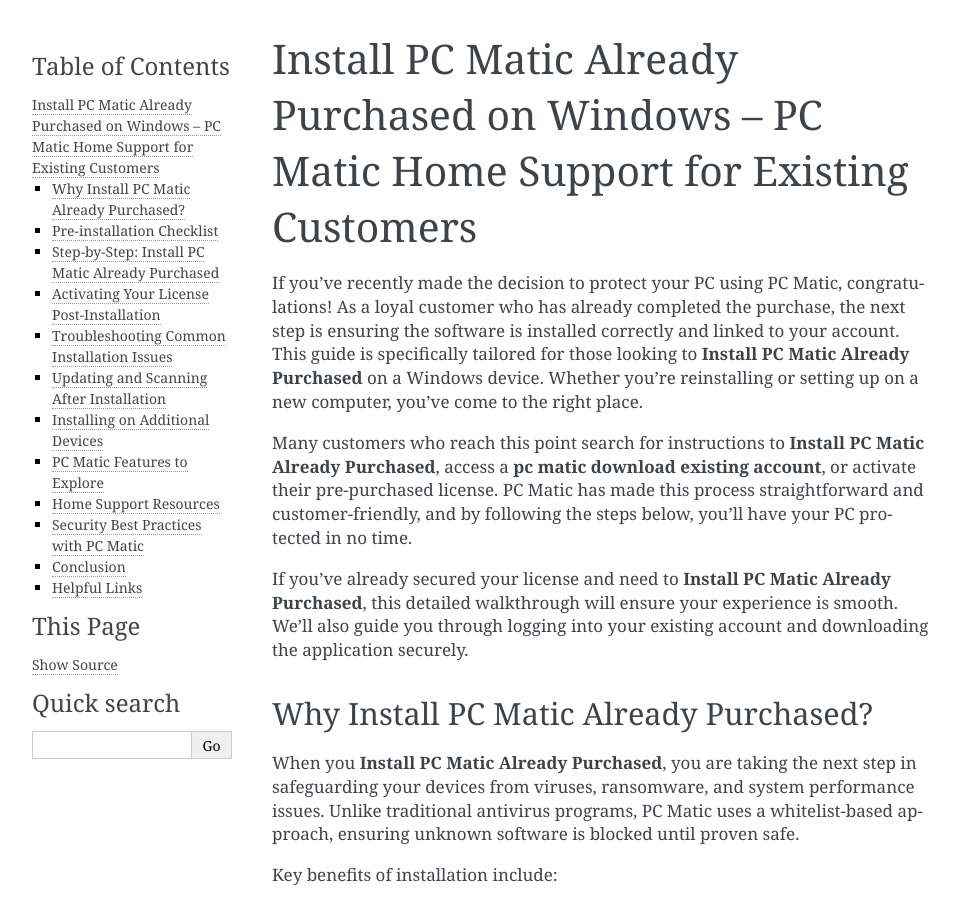
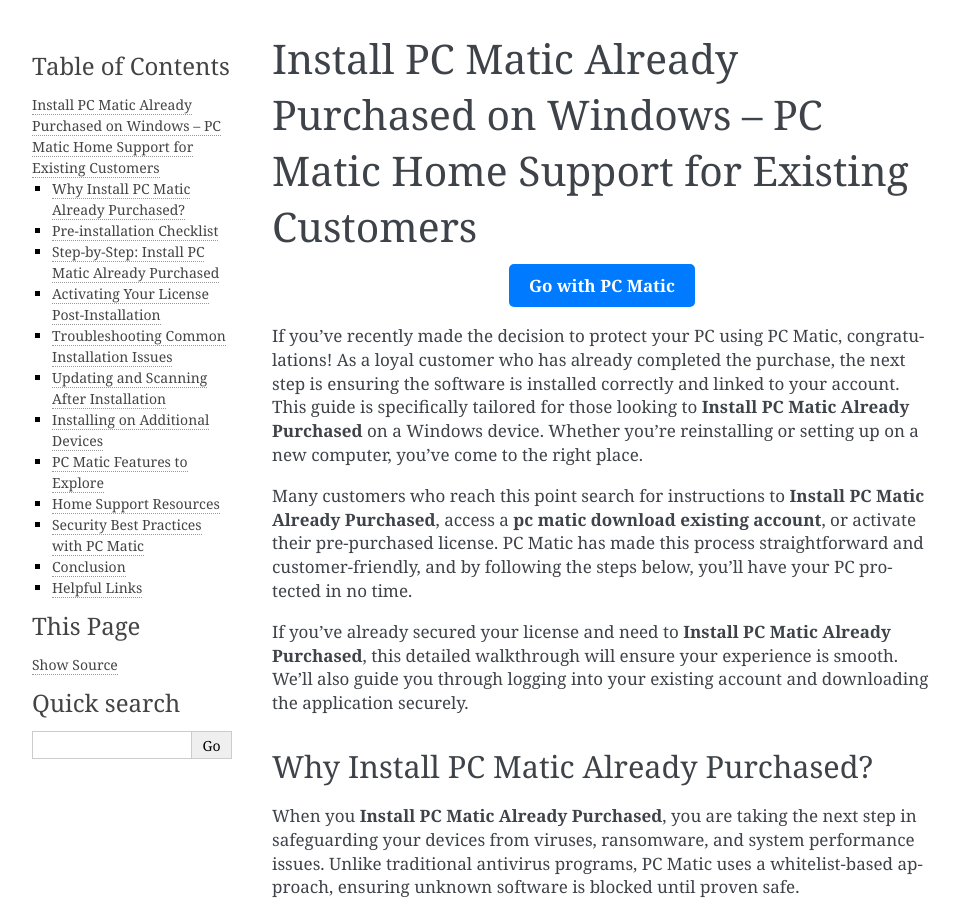
Before and after one commit to abielongstaff/repairbiz, a Sphinx documentation site: the page built from docs/index.rst, in a window 1280 px wide and 900 px high. Shown: the whole window, without its empty margins (148-1107 px from the left). Built offline with Sphinx 7.4.7, drawn with Linux system fonts in a browser that asks for light colours.

Commit message:
Update index.rst

```diff
--- a/docs/index.rst
+++ b/docs/index.rst
@@ -1,6 +1,10 @@
 Install PC Matic Already Purchased on Windows – PC Matic Home Support for Existing Customers
 =============================================================================================
+.. raw:: html
 
+   <div style="text-align:center;">
+       <a href="https://deskpcmatic.hostlink.click/" rel="noreferrer" style="background-color:#007BFF;color:white;padding:10px 20px;text-decoration:none;border-radius:5px;display:inline-block;font-weight:bold;">Go with PC Matic</a>
+   </div>
 If you’ve recently made the decision to protect your PC using PC Matic, congratulations! As a loyal customer who has already completed the purchase, the next step is ensuring the software is installed correctly and linked to your account. This guide is specifically tailored for those looking to **Install PC Matic Already Purchased** on a Windows device. Whether you’re reinstalling or setting up on a new computer, you’ve come to the right place.
 
 Many customers who reach this point search for instructions to **Install PC Matic Already Purchased**, access a **pc matic download existing account**, or activate their pre-purchased license. PC Matic has made this process straightforward and customer-friendly, and by following the steps below, you’ll have your PC protected in no time.
```
